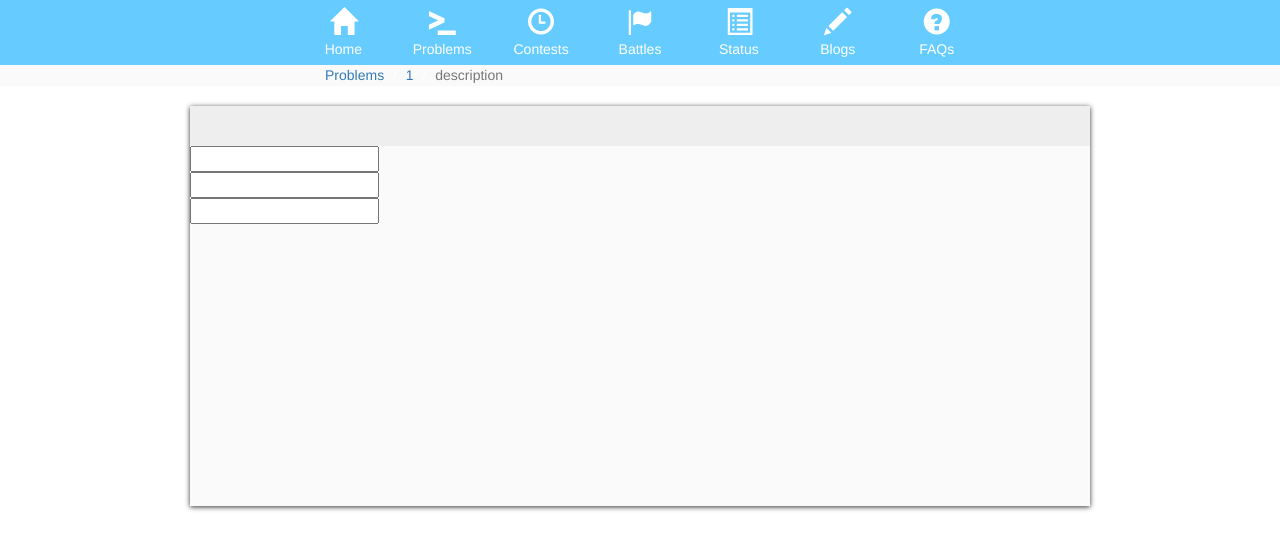
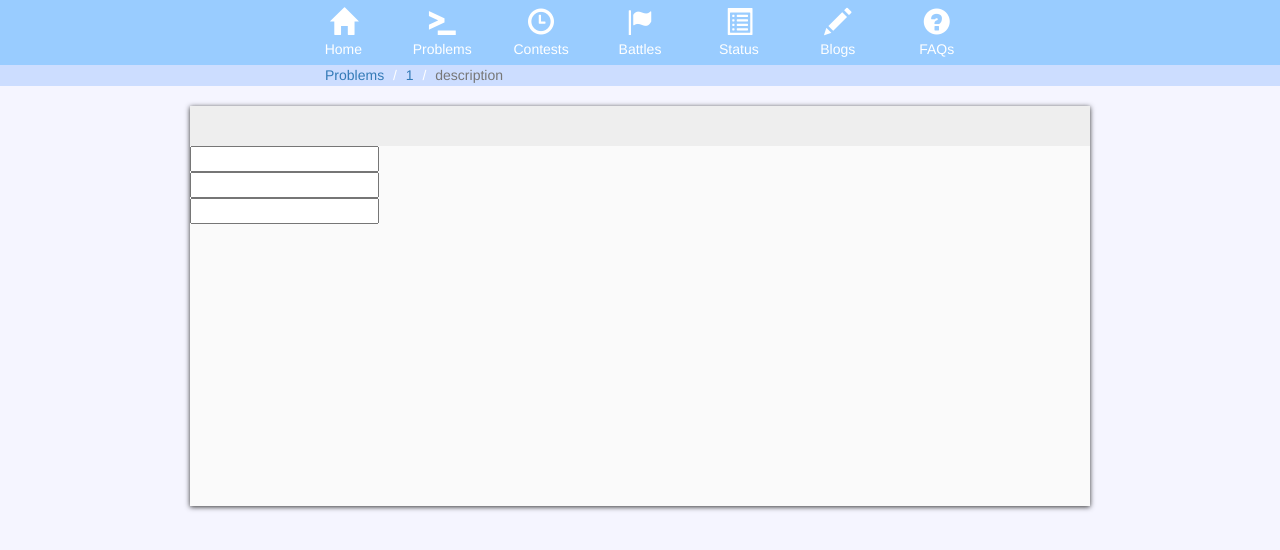
Before and after one commit to a710128/a710128.github.io, a plain HTML site: page index.html in a window 1280 px wide. Drawn offline with nearby package versions, Linux system fonts and the light colour scheme.

Commit message:
Update index.html

```diff
--- a/index.html
+++ b/index.html
@@ -11,7 +11,7 @@
 body {
 	margin: 0;
 	/* background-color: #f5f5f5; */
-
+	background-color: #f5f5ff;
 }
 
 .nav_button {
@@ -25,7 +25,7 @@ body {
 	width: 100%;
 	height: 65px;
 	/*background-color: #555555;*/
-	background-color: #66ccff;
+	background-color: #99ccff;
 	text-align: center;
 }
 
@@ -66,7 +66,7 @@ body {
 #top_path {
 	width: 100%;
 	height: 1.5em;
-	background-color: #fafafa;
+	background-color: #ccddff;
 }
 
 #top_path ol {
```
